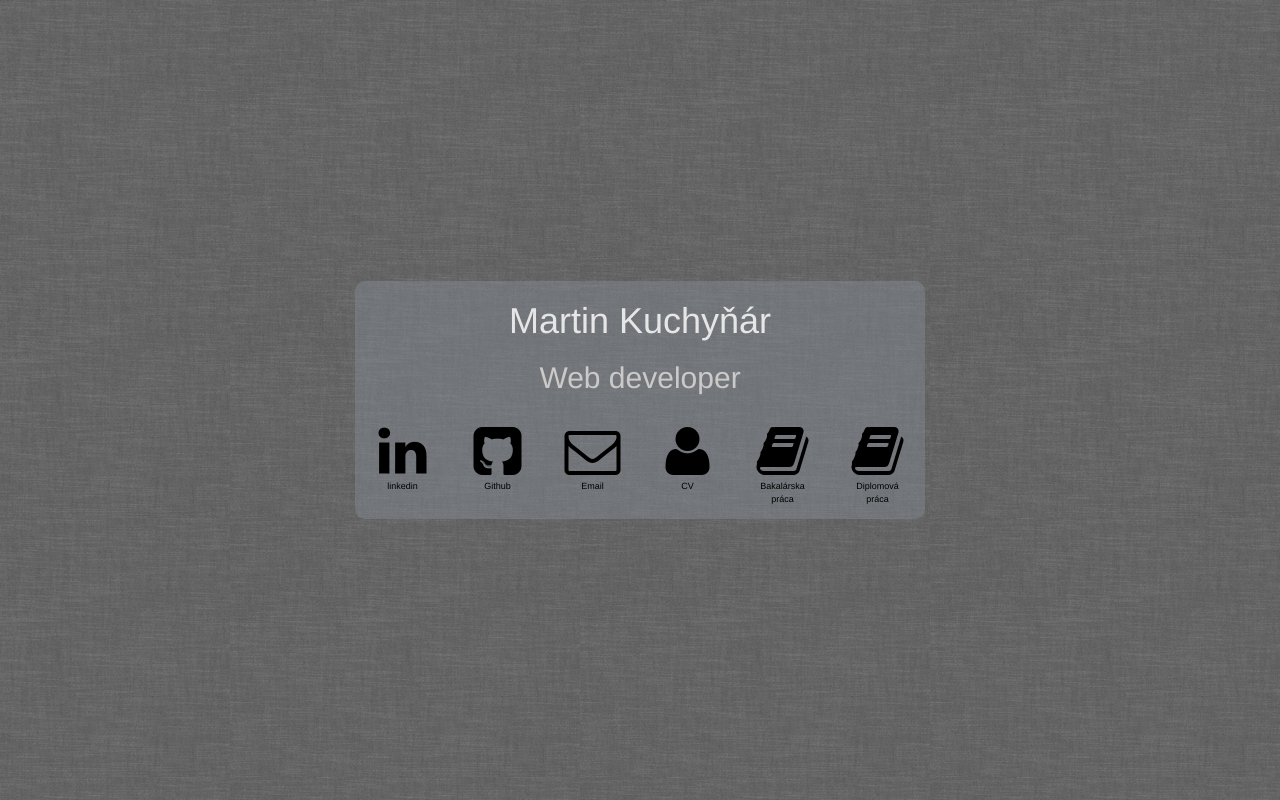
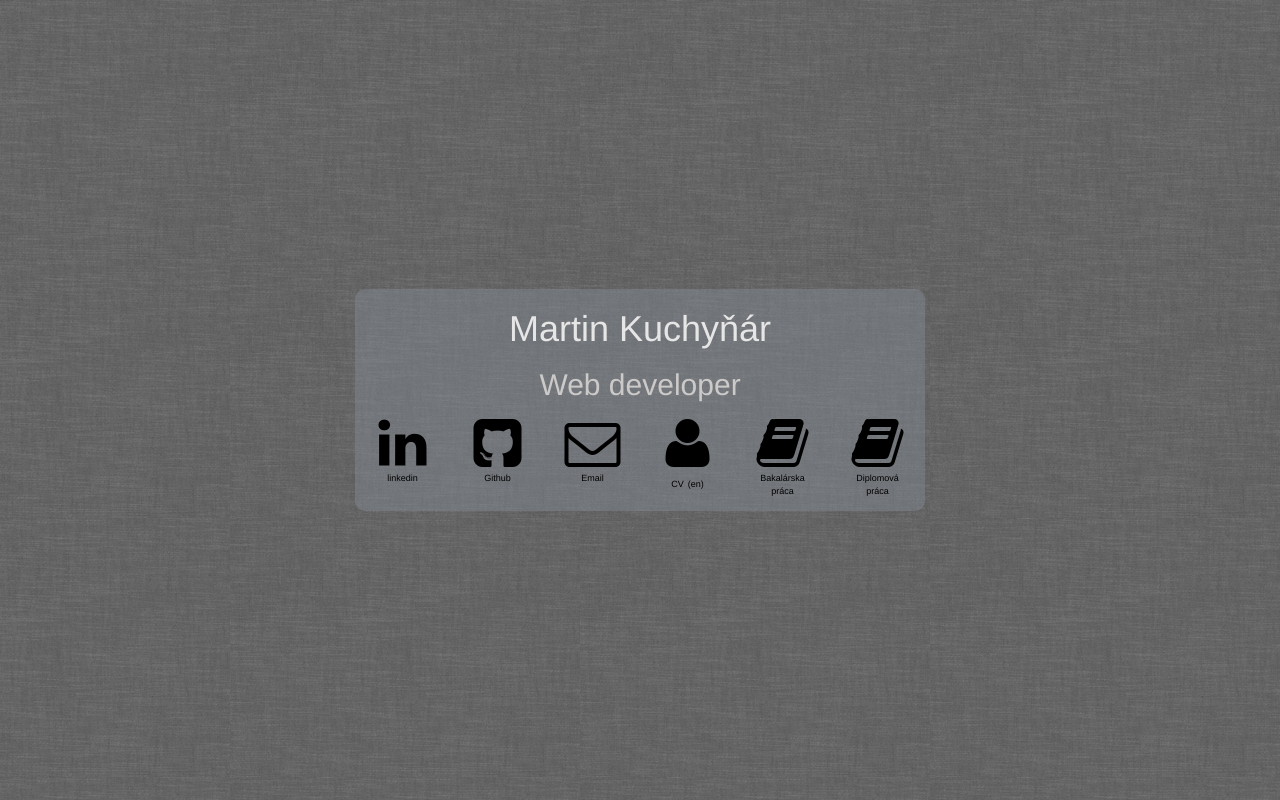
Before and after one commit to kuchy/kuchy.me, a plain HTML site: page index.html in a window 1280 px wide. Drawn offline with nearby package versions, Linux system fonts and the light colour scheme.

Commit message:
Adding english cv.

```diff
--- a/css/style.css
+++ b/css/style.css
@@ -30,21 +30,38 @@ div.body-wrapper{
 }
 
 .col-centered > div{
-  border-bottom-radius: 10px;
   padding:0;
+  display: inline-block;
+  position: relative;
 }
-.col-centered a{
+.col-centered a, .col-centered div.cv{
   padding-top: 5px;
   display: inline-block;
   height: 100px;
   color: #000;
-  margin-top: 15px;
+  position: relative;
 }
+
+.col-centered div.cv a{
+  margin-top: 0;
+  height: 10px;
+}
+
+.col-centered a.cv-en{
+  padding: 0;
+  height: 10px;
+}
+
+.cv-en{
+  position: fixed;
+  bottom: 2px;
+}
+
 .col-centered a:last-of-type{
   border: none;
 }
 
-.col-centered a:hover{
+.col-centered a:hover, .col-centered div.cv:hover{
   color: #843939;
   background-color: rgba(135,144,152,0.7);
 }
--- a/index.html
+++ b/index.html
@@ -33,7 +33,11 @@
           <a class="col-md-2" target="_blank" href="https://sk.linkedin.com/in/martin-kuchy%C5%88%C3%A1r-71555069"><i class="fa fa-linkedin fa-4x"></i><span>linkedin </span></a>
           <a class="col-md-2" target="_blank" href="https://github.com/kuchy"><i class="fa fa-github-square fa-4x"></i><span>Github</span></a>
           <a class="col-md-2" href="mailto:matokuchy@gmail.com"><i class="fa fa-envelope-o fa-4x"></i><span>Email</span></a>
-          <a class="col-md-2" href="assets/cv.pdf"><i class="fa fa-user fa-4x"></i><span>CV</span></a>
+          <div class="col-md-2 cv">
+            <i class="fa fa-user fa-4x"></i><br />
+            <a href="assets/cv.pdf"><span>CV</span></a>
+            <a href="assets/cvEN.pdf"><span>(en)</span></a>
+          </div>
           <a class="col-md-2" href="http://www.dcs.fmph.uniba.sk/bakalarky/registracia/getfile.php/BPKuchynar.pdf?id=238&fid=466&type=application%2Fpdf"><i class="fa fa-book fa-4x"></i><span>Bakalárska práca</span></a>
           <a class="col-md-2" href="assets/diplomaThesis.pdf"><i class="fa fa-book fa-4x"></i><span>Diplomová práca</span></a>
         </div>
```
Also changed, not shown: 1 other file.
